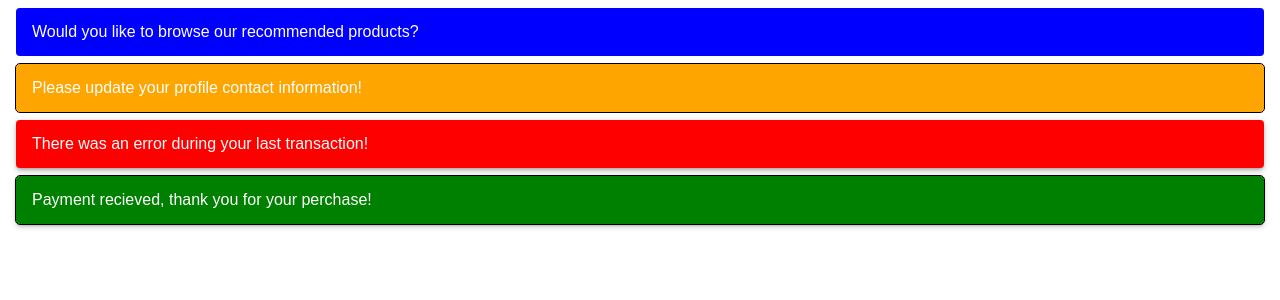
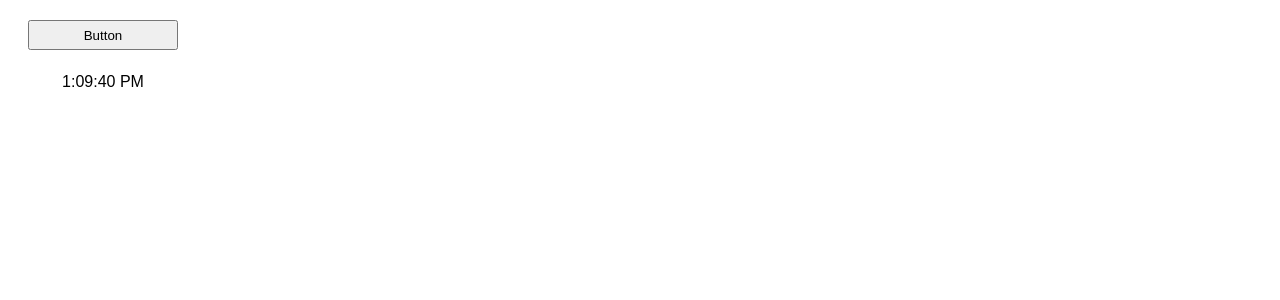
Before and after one commit to YuriyOhii/react-conspect-tasks, a React (Create React App) app: page / in a window 1280 px wide. Shown: the top 300 px of the page. Built offline with nearby package versions, Linux system fonts and the light colour scheme.

Commit message:
all tasks completed

```diff
--- a/src/App.js
+++ b/src/App.js
@@ -1,11 +1,20 @@
-import Alert from "./components/Alert/Alert";
-export default function App() {
-  return (
-    <>
-      <Alert variant='info'>Would you like to browse our recommended products?</Alert>
-      <Alert variant='warning' outlined>Please update your profile contact information!</Alert>
-      <Alert variant='error' elevated>There was an error during your last transaction!</Alert>
-      <Alert variant='success' outlined elevated>Payment recieved, thank you for your perchase!</Alert>
+import { Component } from "react";
+import { Button } from "./components/Button/Button";
 
-    </>);
+export class App extends Component {
+  state = {
+    message: new Date().toLocaleTimeString(),
+  };
+
+  updateMessage = (state) =>
+    this.setState({ message: new Date().toLocaleTimeString() });
+  render() {
+    const label = this.state.message;
+    return (
+      <>
+        <Button label="Button" changeMessage={this.updateMessage} />
+        <span>{label}</span>
+      </>
+    );
+  }
 }
--- a/src/components/Alert/Alert.jsx
+++ /dev/null
@@ -1,32 +0,0 @@
-import clsx from "clsx";
-import css from "./Alert.module.css";
-import PropTypes from "prop-types";
-
-// export default function Alert({ children, variant, outlined, elevated}) {
-// const alertClasses = [variant, 'alert']
-//     if (outlined) alertClasses.push('is-outlined');
-//     if (elevated) alertClasses.push('is-elevated');
-//     console.log(alertClasses)
-// console.log(alertClasses.join(' '))
-//   return <p className={alertClasses.join(' ')} >{children}</p>;
-// }
-export default function Alert({ children, variant, outlined, elevated }) {
-  return (
-    <p
-      className={clsx(css[variant],
-        {
-           [css.isOutlined]: outlined,
-           [css.isElevated]: elevated,
-        })}
-    >
-      {children}
-    </p>
-  );
-}
-
-Alert.propTypes = {
-  children: PropTypes.node,
-  variant: PropTypes.string.isRequired,
-  outlined: PropTypes.bool,
-  elevated: PropTypes.bool,
-};
--- a/src/components/Alert/Alert.module.css
+++ /dev/null
@@ -1,32 +0,0 @@
-.alert {
-  margin: 8px;
-  padding: 12px 16px;
-  color: white;
-  border-radius: 4px;
-}
-
-.info {
-  composes: alert;
-  background-color: blue;
-}
-.error {
-  composes: alert;
-  background-color: red;
-}
-.warning {
-  composes: alert;
-  background-color: orange;
-}
-.success {
-  composes: alert;
-  background-color: green;
-}
-
-.isOutlined {
-  outline: 1px solid black;
-}
-
-.isElevated {
-  box-shadow: rgb(0 0 0 / 20%) 0px 3px 3px -2px,
-    rgb(0 0 0 / 14%) 0px 3px 4px 0px, rgb(0 0 0 / 12%) 0px 1px 8px 0px;
-}
--- /dev/null
+++ b/src/components/Button/Button.jsx
@@ -0,0 +1,12 @@
+import PropTypes from "prop-types";
+
+export const Button = ({ label, changeMessage }) => (
+  <button type="button" onClick={changeMessage}>
+    {label}
+  </button>
+);
+
+Button.propTypes = {
+  label: PropTypes.string.isRequired,
+  changeMessage: PropTypes.func.isRequired,
+};
--- a/src/index.css
+++ b/src/index.css
@@ -19,3 +19,11 @@ body {
     max-width: 100%;
     height: auto;
   }
+
+  span, button {
+    margin: 20px;
+    width: 150px;
+    height: 30px;
+    text-align: center;
+    display: block;
+  }
--- a/src/index.js
+++ b/src/index.js
@@ -1,7 +1,7 @@
 import React from 'react';
 import ReactDOM from 'react-dom/client';
 import './index.css';
-import App from './App';
+import {App} from './App';
 
 const root = ReactDOM.createRoot(document.getElementById('root'));
 root.render(
```
Also changed, not shown: src/components/Counter/Counter.jsx (added, +41 -0 lines), src/components/DivComponent/DivComponent.jsx (added, +9 -0 lines), src/components/Switcher/Switcher.jsx (added, +18 -0 lines).
